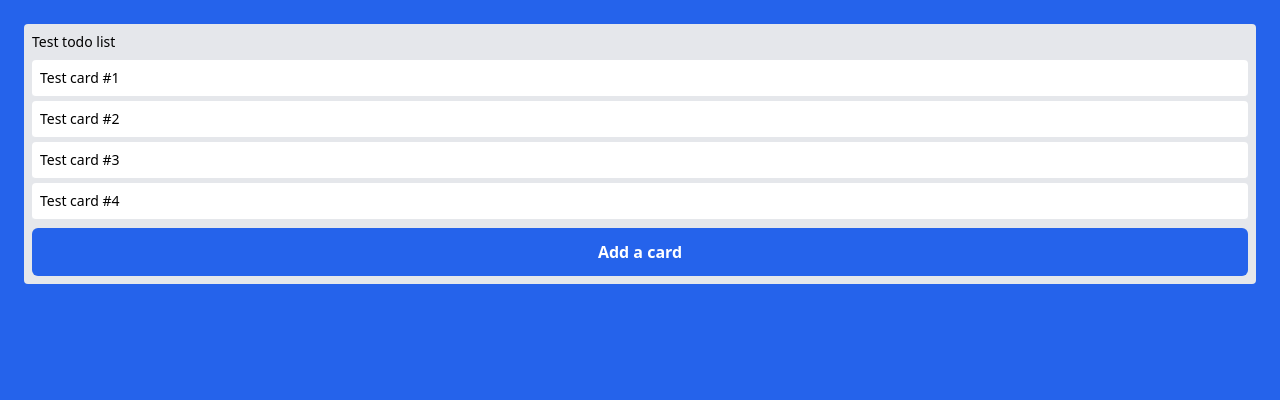
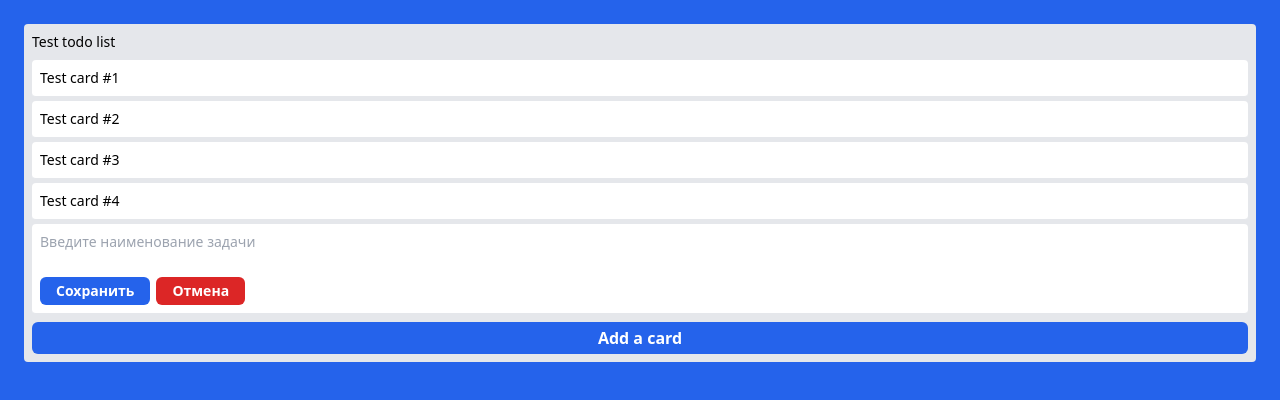
Before and after one commit to mvn-h24/vue-todo-example, a Vue app: page / in a window 1280 px wide. Both pictures are taken after a click on the button "Add a card". Shown: the top 400 px of the page. Built offline with nearby package versions, Linux system fonts and the light colour scheme.

Commit message:
add creation todo-item add canceling edit todo-item update tailwind.css

```diff
--- a/src/App.vue
+++ b/src/App.vue
@@ -9,36 +9,51 @@
       <ToDoListItem
         v-for="(todo, itemIndex) in todoList.items"
         :title="todo.title"
-        :description="todo.description"
         :key="itemIndex"
         @title-edited="
-          handleTodoItemTitleEdit(listIndex, itemIndex, todo, $event)
+          store.updateTodo(listIndex, itemIndex, { ...todo, title: $event })
         "
+      />
+      <ToDoListItem
+        v-if="newListItem"
+        :title="''"
+        :edit="true"
+        @title-edited="
+          handleNewItemCreate(listIndex, {
+            ...newListItem,
+            title: $event,
+          })
+        "
+        @title-edit-cancel="newListItem = null"
       />
     </template>
     <template #list-control-panel v-if="todoList.editable">
-      <AddTodoItemButton />
+      <AddTodoItemButton @click="createListItem" />
     </template>
   </ToDoList>
 </template>
 
 <script setup lang="ts">
+import { storeToRefs } from "pinia";
+import { useUserWorkspace } from "@app/store/useUserWorkspace";
+import { ITodoListItem } from "@app/types/todo/ITodoListItem";
 import ToDoList from "@app/components/ToDoList.vue";
 import ToDoListItem from "@app/components/ToDoListItem.vue";
 import AddTodoItemButton from "@app/components/AddTodoItemButton.vue";
-import { useUserWorkspace } from "@app/store/useUserWorkspace";
-import { storeToRefs } from "pinia";
-import { ITodoListItem } from "@app/types/todo/ITodoListItem";
+import { ref } from "vue";
 
+//app store
 const store = useUserWorkspace();
 const { todoLists } = storeToRefs(store);
-const handleTodoItemTitleEdit = function (
-  listId: number,
-  itemID: number,
-  todo: ITodoListItem,
-  title: string
-) {
-  store.updateTodo(listId, itemID, { ...todo, title });
+
+//new list item
+const newListItem = ref<Partial<ITodoListItem> | ITodoListItem | null>();
+const createListItem = () => {
+  newListItem.value = {};
+};
+const handleNewItemCreate = (listIndex: number, item: ITodoListItem) => {
+  store.addTodo(listIndex, item);
+  newListItem.value = null;
 };
 </script>
 
--- a/src/components/ToDoListItem.vue
+++ b/src/components/ToDoListItem.vue
@@ -16,9 +16,13 @@
         <textarea
           ref="EditArea"
           class="w-full resize-none"
+          placeholder="Введите наименование задачи"
           :value="title"
         ></textarea>
         <button class="blue-btn w-auto" @click="handleEdit">Сохранить</button>
+        <button class="ml-1.5 red-btn w-auto" @click="cancelEdit">
+          Отмена
+        </button>
       </template>
       <template v-else>
         <span @click="ToggleEdit">{{ title }}</span>
@@ -34,15 +38,12 @@ import ToastMessage from "@app/components/ToastMessage.vue";
 //props
 interface ToDoListItemProps {
   title: string;
+  edit?: boolean;
 }
 const props = defineProps<ToDoListItemProps>();
-const { title } = toRefs<ToDoListItemProps>(props);
+const { title, edit } = toRefs<ToDoListItemProps>(props);
 
-//flow control
-const editing = ref(false);
-const ToggleEdit = () => {
-  editing.value = !editing.value;
-};
+//errors
 const errors = ref<Array<string>>([]);
 enum Errors {
   titleEmpty = "empty title",
@@ -57,15 +58,29 @@ watch(
   { flush: "post" }
 );
 
-//text area
-const EditArea = ref<HTMLElement | null>(null);
+//edit title
+const editing = ref(edit?.value !== undefined && edit.value);
+
 enum EditActions {
   titleEdited = "title-edited",
+  titleEditCancel = "title-edit-cancel",
 }
 interface EditEmits {
   (e: EditActions.titleEdited, editedTitle: string): void;
+  (e: EditActions.titleEditCancel): void;
 }
 const emit = defineEmits<EditEmits>();
+
+const ToggleEdit = () => {
+  editing.value = !editing.value;
+};
+const cancelEdit = () => {
+  editing.value = false;
+  emit(EditActions.titleEditCancel);
+};
+
+//text area
+const EditArea = ref<HTMLElement | null>(null);
 function handleEdit() {
   if (EditArea.value !== null) {
     const textarea = EditArea.value as HTMLTextAreaElement;
--- a/src/store/useUserWorkspace.ts
+++ b/src/store/useUserWorkspace.ts
@@ -14,8 +14,15 @@ export const useUserWorkspace = defineStore<
   state: () => useUserWorkspaceMock,
   actions: {
     updateTodo(todoListId: number, todoId: number, item: ITodoListItem) {
-      if (this.todoLists.at(todoListId)?.items.at(todoId) !== undefined) {
-        this.todoLists.at(todoListId)?.items.splice(todoId, 1, item);
+      const todoList = this.todoLists.at(todoListId);
+      if (todoList !== undefined) {
+        todoList.items.splice(todoId, 1, item);
+      }
+    },
+    addTodo(todoListId: number, item: ITodoListItem) {
+      const todoList = this.todoLists.at(todoListId);
+      if (todoList !== undefined) {
+        todoList.items.push(item);
       }
     },
   },
--- a/src/tailwind.css
+++ b/src/tailwind.css
@@ -12,9 +12,16 @@
     .todo-list{
         @apply rounded bg-gray-200 p-2
     }
+    .abstract-btn{
+        @apply text-white rounded-md font-semibold px-4 py-1 w-full transition ease-in-out
+    }
     .blue-btn{
-        @apply bg-blue-600 text-white rounded-md hover:bg-blue-500 font-semibold px-4 py-3 w-full transition ease-in-out
+        @apply bg-blue-600 hover:bg-blue-500 abstract-btn
     }
+    .red-btn{
+        @apply bg-red-600 hover:bg-red-500 abstract-btn
+    }
+
     .app-layout{
         @apply bg-blue-600 p-6
     }
--- a/src/types/workspace/IUserWorkspaceActions.ts
+++ b/src/types/workspace/IUserWorkspaceActions.ts
@@ -2,4 +2,5 @@ import { ITodoListItem } from "@app/types/todo/ITodoListItem";
 
 export interface IUserWorkspaceActions {
   updateTodo(todoListId: number, todoId: number, item: ITodoListItem): void;
+  addTodo(todoListId: number, item: ITodoListItem): void;
 }
```
